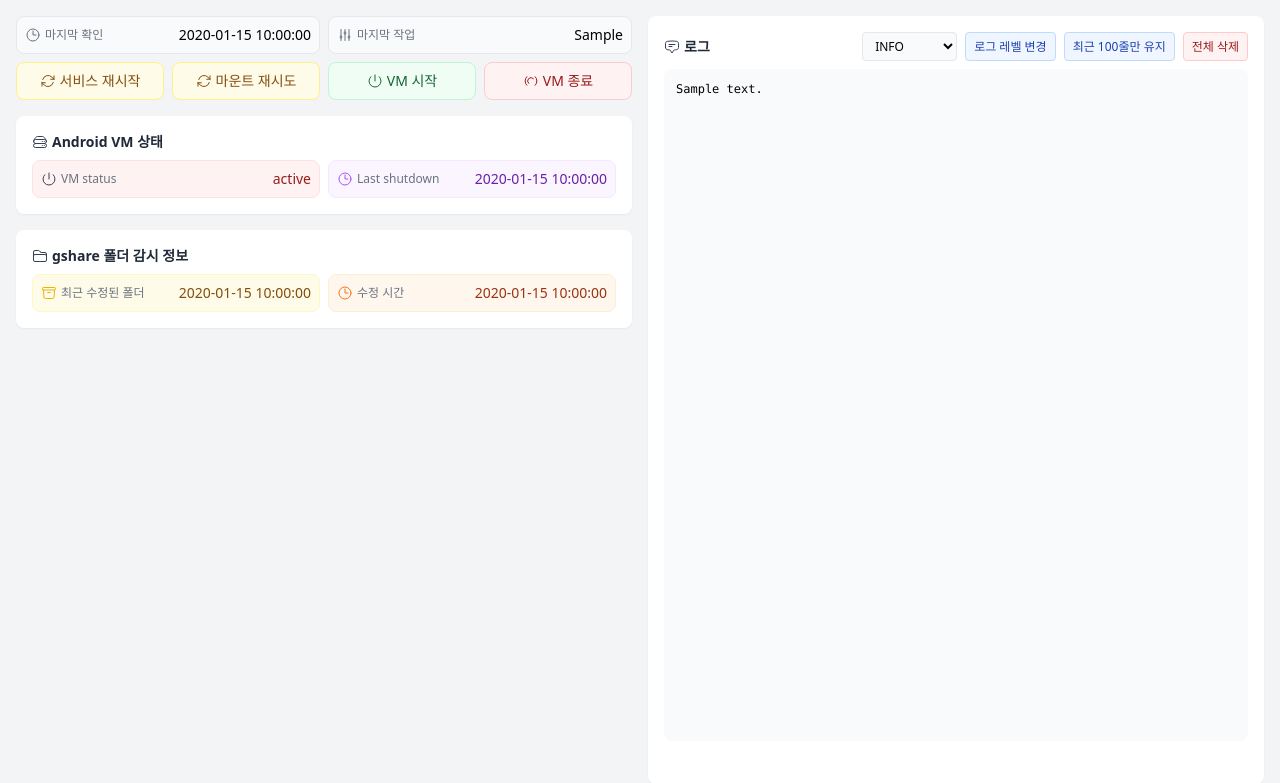
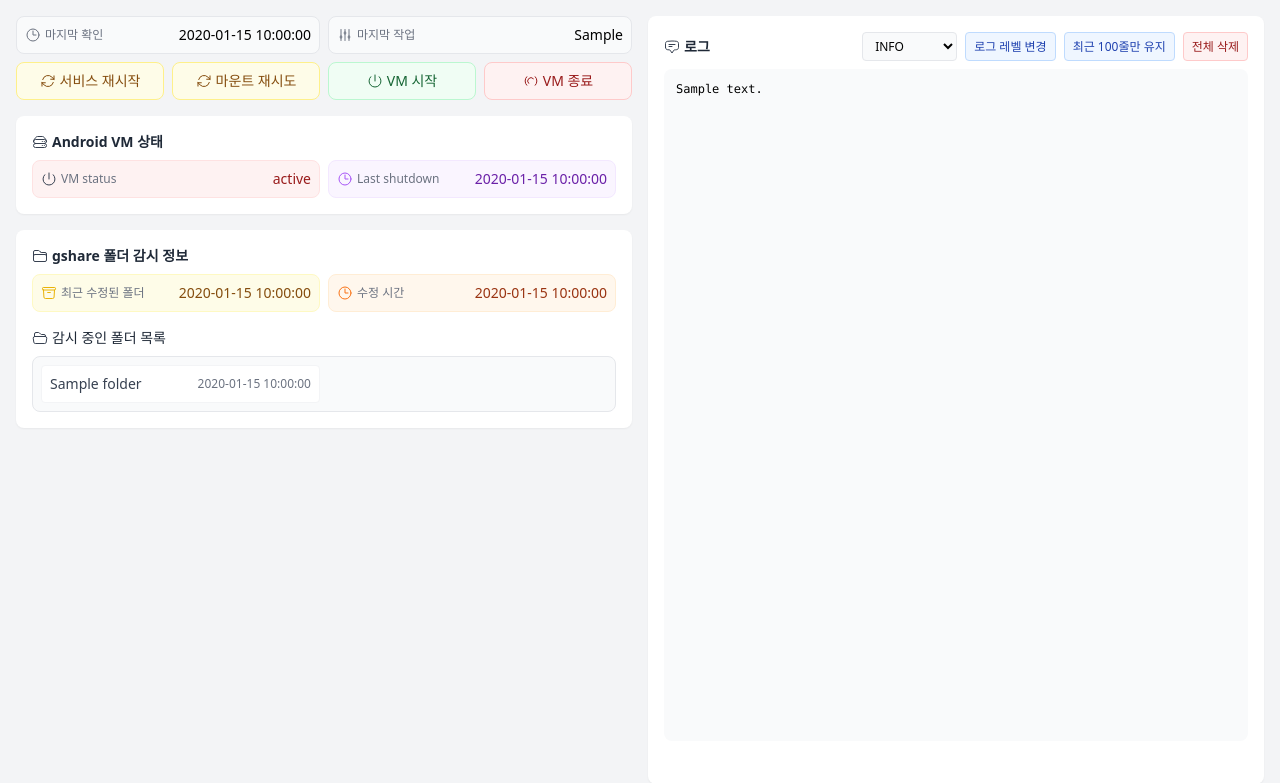
Before and after one commit to wooooooooooook/gshare-manager, a Flask app: template templates/index.html in a window 1280 px wide. Shown: the top 783 px of the page. Run offline with Flask 3, Linux system fonts and the light colour scheme; the template is opened without the code that fills it: most values are stand-ins (such as "Sample title", 1, 10 or a date in 2020); parts of the project's set-up code (start-up, migrations or seed data) failed here and were passed over; some libraries are stand-ins or nearby versions.

Commit message:
Add monitored folders display to frontend and backend
- Updated gshare_manager.py to include monitored folders in system state
- Added new method `get_monitored_folders()` in FolderMonitor class
- Modified frontend (index.html and scripts.js) to display monitored folders with last modification time
- Disabled Flask and Werkzeug logging to reduce unnecessary console output
- Updated Flask app run configuration to disable debug and reloader

```diff
--- a/gshare_manager.py
+++ b/gshare_manager.py
@@ -13,8 +13,17 @@ from dotenv import load_dotenv, set_key
 import os
 from flask import Flask, jsonify, render_template
 import threading
+import sys
+
+# Flask 로깅 비활성화
+cli = sys.modules['flask.cli']
+cli.show_server_banner = lambda *x: None
 
 app = Flask(__name__)
+# Flask 기본 로거 비활성화
+app.logger.disabled = True
+log = logging.getLogger('werkzeug')
+log.disabled = True
 
 # 전역 변수로 상태와 관리자 객체 선언
 current_state = None
@@ -31,6 +40,7 @@ class State:
     low_cpu_count: int
     uptime: str
     last_shutdown_time: str
+    monitored_folders: dict    # 감시 중인 폴더들과 수정 시간
 
     def to_dict(self):
         return asdict(self)
@@ -311,6 +321,15 @@ class FolderMonitor:
                 logging.error(f"폴더 크기 계산 중 오류 발생 ({path}): {e}")
         return total
 
+    def get_monitored_folders(self) -> dict:
+        """감시 중인 모든 폴더와 수정 시간을 반환"""
+        monitored_folders = {}
+        for path in self.previous_mtimes.keys():
+            subfolder = os.path.basename(path)
+            mtime = self._get_folder_mtime(path)
+            monitored_folders[subfolder] = datetime.fromtimestamp(mtime).strftime('%Y-%m-%d %H:%M:%S')
+        return monitored_folders
+
 class GShareManager:
     def __init__(self, config: Config, proxmox_api: ProxmoxAPI):
         self.config = config
@@ -370,7 +389,8 @@ class GShareManager:
                 last_action=self.last_action,
                 low_cpu_count=self.low_cpu_count,
                 uptime=uptime_str,
-                last_shutdown_time=self.last_shutdown_time
+                last_shutdown_time=self.last_shutdown_time,
+                monitored_folders=self.folder_monitor.get_monitored_folders()
             )
             logging.debug(f"상태 업데이트: {current_state.to_dict()}")
         except Exception as e:
@@ -647,7 +667,7 @@ def shutdown_vm():
         return jsonify({"status": "error", "message": f"VM 종료 요청 실패: {str(e)}"}), 500
 
 def run_flask_app():
-    app.run(host='0.0.0.0', port=5000)
+    app.run(host='0.0.0.0', port=5000, debug=False, use_reloader=False)
 
 if __name__ == '__main__':
     logger = setup_logging()
--- a/static/scripts.js
+++ b/static/scripts.js
@@ -101,6 +101,21 @@ window.onload = function () {
                 document.querySelector('.last-shutdown-time .readable-time').innerText =
                     data.last_shutdown_time !== '-' ? get_time_ago(data.last_shutdown_time) : '정보없음';
                 document.querySelector('.last-shutdown-time .time-string').innerText = data.last_shutdown_time;
+
+                // 감시 중인 폴더 목록 업데이트
+                const monitoredFoldersContainer = document.querySelector('.grid.grid-cols-2.gap-2:last-child');
+                if (monitoredFoldersContainer) {
+                    let foldersHtml = '';
+                    for (const [folder, mtime] of Object.entries(data.monitored_folders)) {
+                        foldersHtml += `
+                            <div class="flex justify-between items-center bg-white rounded p-2 border border-gray-100">
+                                <span class="text-sm text-gray-700">${folder}</span>
+                                <span class="text-xs text-gray-500">${get_time_ago(mtime)}</span>
+                            </div>
+                        `;
+                    }
+                    monitoredFoldersContainer.innerHTML = foldersHtml;
+                }
             });
 
         // update_log 부분 수정
--- a/templates/index.html
+++ b/templates/index.html
@@ -227,6 +227,28 @@
                             </div>
                         </div>
                     </div>
+
+                    <!-- 감시 중인 폴더 목록 -->
+                    <div class="mt-4">
+                        <div class="flex items-center gap-1 mb-2">
+                            <svg class="w-4 h-4 text-gray-700" xmlns="http://www.w3.org/2000/svg" fill="none"
+                                viewBox="0 0 24 24" stroke-width="1.5" stroke="currentColor">
+                                <path stroke-linecap="round" stroke-linejoin="round"
+                                    d="M3.75 9.776c.112-.017.227-.026.344-.026h15.812c.117 0 .232.009.344.026m-16.5 0a2.25 2.25 0 0 0-1.883 2.542l.857 6a2.25 2.25 0 0 0 2.227 1.932H19.05a2.25 2.25 0 0 0 2.227-1.932l.857-6a2.25 2.25 0 0 0-1.883-2.542m-16.5 0V6A2.25 2.25 0 0 1 6 3.75h3.879a1.5 1.5 0 0 1 1.06.44l2.122 2.12a1.5 1.5 0 0 0 1.06.44H18A2.25 2.25 0 0 1 20.25 9v.776" />
+                            </svg>
+                            <h4 class="text-sm font-medium text-gray-800">감시 중인 폴더 목록</h4>
+                        </div>
+                        <div class="bg-gray-50 rounded-lg border border-gray-200 p-2">
+                            <div class="grid grid-cols-2 gap-2">
+                                {% for folder, mtime in state['monitored_folders'].items() %}
+                                <div class="flex justify-between items-center bg-white rounded p-2 border border-gray-100">
+                                    <span class="text-sm text-gray-700">{{folder}}</span>
+                                    <span class="text-xs text-gray-500">{{get_time_ago(mtime)}}</span>
+                                </div>
+                                {% endfor %}
+                            </div>
+                        </div>
+                    </div>
                 </div>
             </div>
 
```
